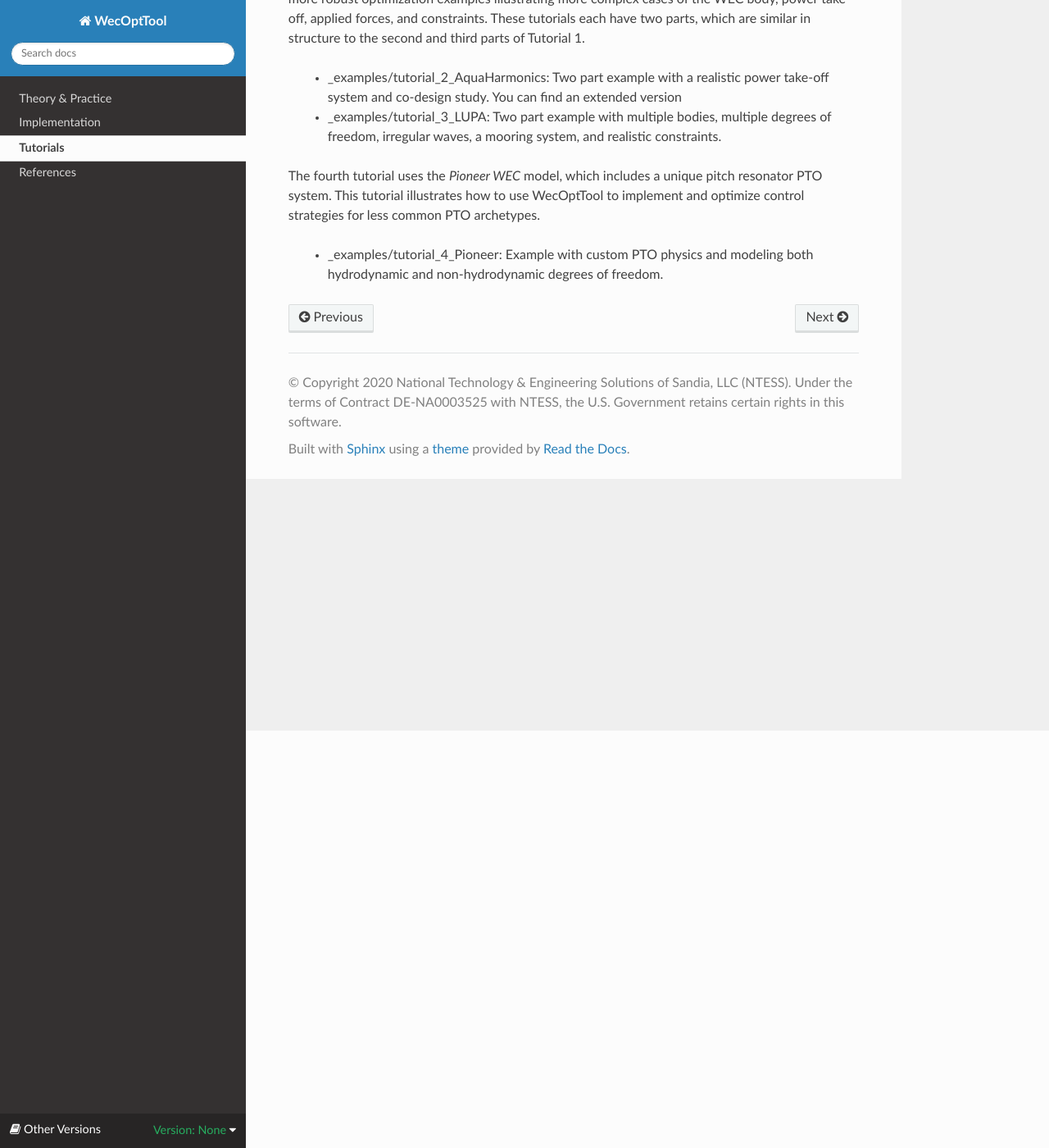
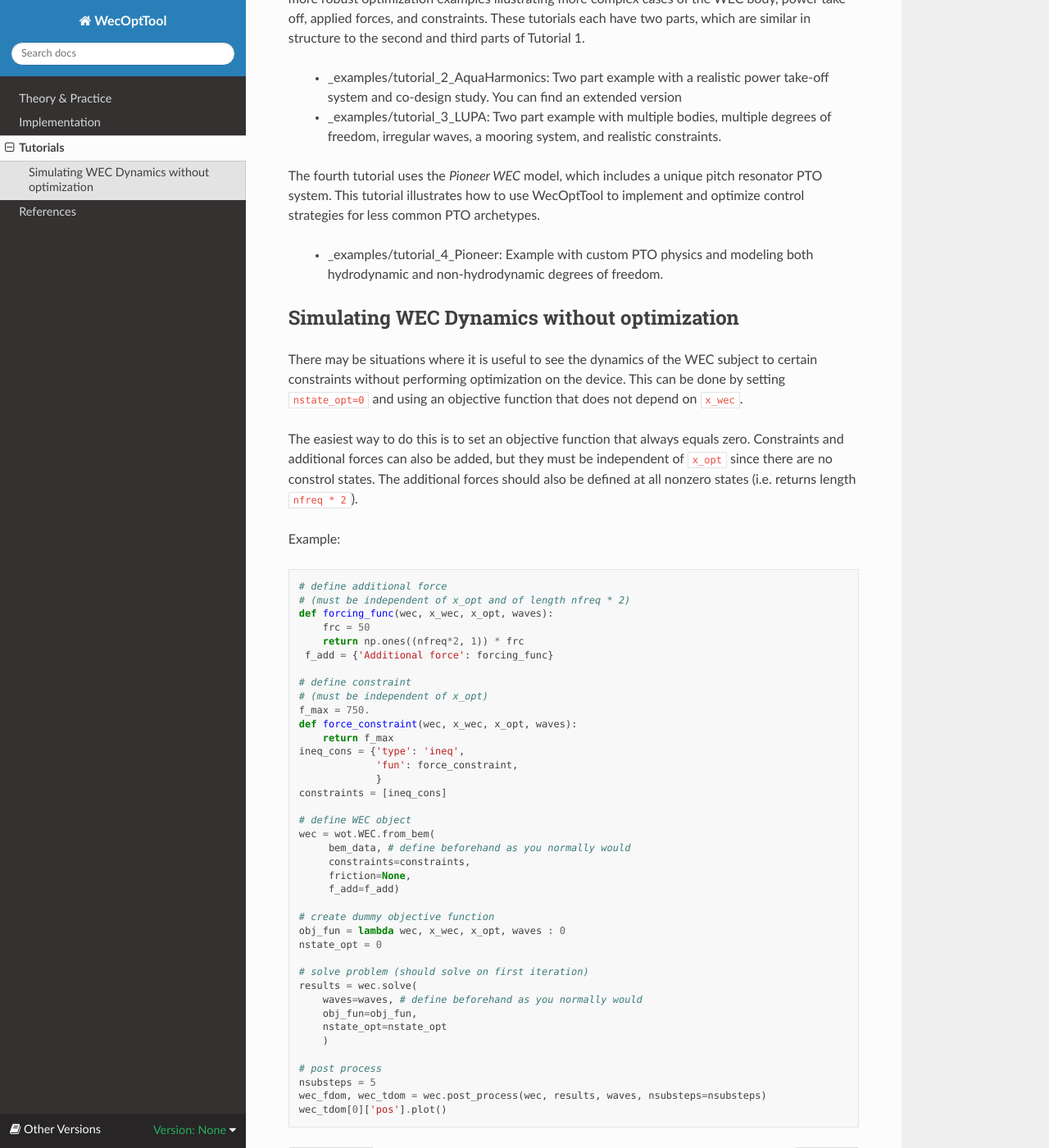
Before and after one commit to sandialabs/WecOptTool, a Sphinx documentation site: the page built from docs/source/tutorials.rst, in a window 1280 px wide and 1400 px high, scrolled down 509 px. Shown: the whole window at 82% size. Built offline with Sphinx 7.4.7 and the Read the Docs theme 3.1.0, drawn with Linux system fonts in a browser that asks for light colours; pages that are not in the unit, such as notebooks, are missing from menus.

Commit message:
Documentation example to simulate WEC dynamics without optimization (#407)
* added section in tutorials documentation on running WEC dynamics without optimization

* minor editorial changes

* removd extraneous code snippets and fixed issue with tutorials not appearing in sidebar

```diff
--- a/docs/source/tutorials.rst
+++ b/docs/source/tutorials.rst
@@ -33,3 +28,63 @@
     _examples/tutorial_2_AquaHarmonics
     _examples/tutorial_3_LUPA
     _examples/tutorial_4_Pioneer
+
+
+Simulating WEC Dynamics without optimization
+--------------------------------------------
+
+There may be situations where it is useful to see the dynamics of the WEC subject to certain constraints without performing optimization on the device.
+This can be done by setting ``nstate_opt=0`` and using an objective function that does not depend on ``x_wec``.
+
+The easiest way to do this is to set an objective function that always equals zero.
+Constraints and additional forces can also be added, but they must be independent of ``x_opt`` since there are no constrol states.
+The additional forces should also be defined at all nonzero states (i.e. returns length ``nfreq * 2``).
+
+Example:
+
+.. code-block:: python
+
+   # define additional force
+   # (must be independent of x_opt and of length nfreq * 2)
+   def forcing_func(wec, x_wec, x_opt, waves):
+       frc = 50
+       return np.ones((nfreq*2, 1)) * frc
+    f_add = {'Additional force': forcing_func}
+
+   # define constraint
+   # (must be independent of x_opt)
+   f_max = 750.
+   def force_constraint(wec, x_wec, x_opt, waves):
+       return f_max
+   ineq_cons = {'type': 'ineq',
+                'fun': force_constraint,
+                }
+   constraints = [ineq_cons]
+
+   # define WEC object
+   wec = wot.WEC.from_bem(
+        bem_data, # define beforehand as you normally would
+        constraints=constraints,
+        friction=None,
+        f_add=f_add)
+
+   # create dummy objective function
+   obj_fun = lambda wec, x_wec, x_opt, waves : 0
+   nstate_opt = 0
+
+   # solve problem (should solve on first iteration)
+   results = wec.solve(
+       waves=waves, # define beforehand as you normally would
+       obj_fun=obj_fun,
+       nstate_opt=nstate_opt
+       )
+
+   # post process
+   nsubsteps = 5
+   wec_fdom, wec_tdom = wec.post_process(wec, results, waves, nsubsteps=nsubsteps)
+   wec_tdom[0]['pos'].plot()
+
+.. _GitHub repository: https://github.com/sandialabs/WecOptTool/tree/main/examples
+.. _WaveBot: https://doi.org/10.3390/en10040472
+.. _AquaHarmonics: https://aquaharmonics.com/technology/
+.. _LUPA: https://pmec-osu.github.io/LUPA/
```
Also changed, not shown: other parts of docs/source/tutorials.rst (+0 -5 lines).
